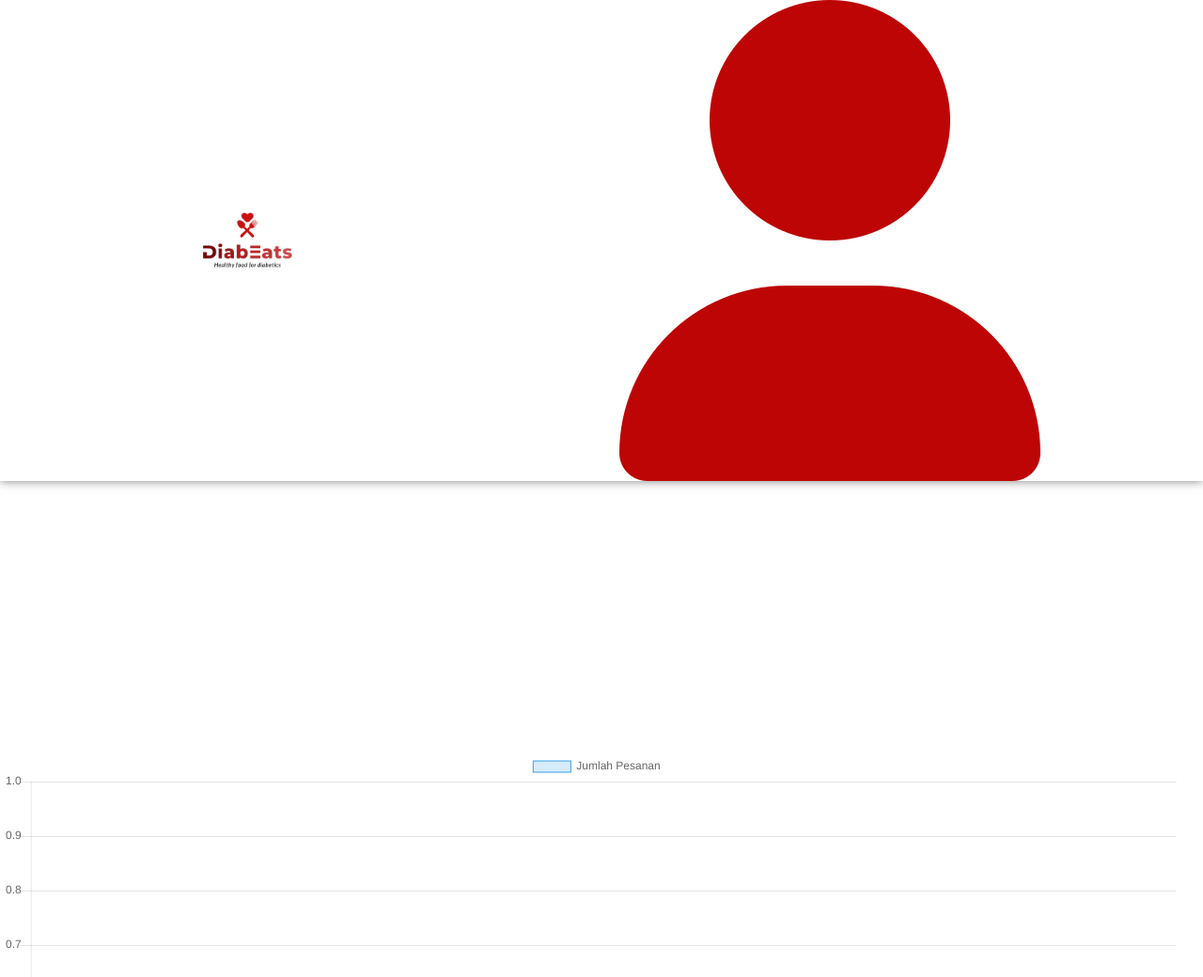
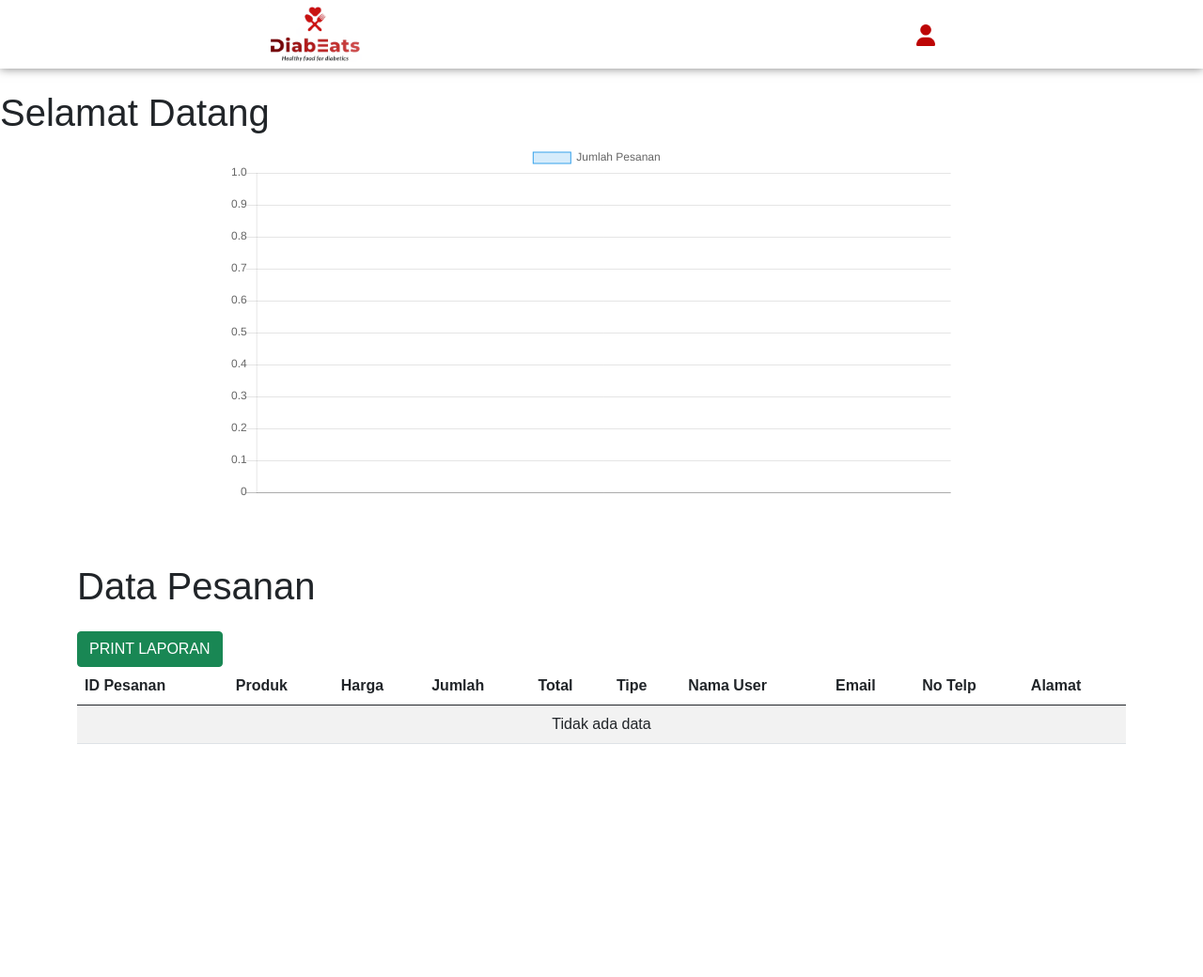
Before and after one commit to lintangaprilliaputri/Project-DiabEats, a PHP site: page /owner.php in a window 1280 px wide. Shown: the top 1040 px of the page at 94% size. After the commit the page ends 792 px from the top, so only its background shows below. Run offline with PHP 8.4, Linux system fonts and the light colour scheme; the visitor is signed in with stand-in values (Sample User, id 1); data that the repository does not hold is empty.

Commit message:
update terbaru

```diff
--- a/owner.php
+++ b/owner.php
@@ -41,7 +41,7 @@ if (isset($_SESSION['login'])) {
 </head>
 <body>
 
-    <section id="Home">
+    <section>
         <nav>
             <div class="logo">
                 <img src="image/logo DiabEats.png">
@@ -59,6 +59,7 @@ if (isset($_SESSION['login'])) {
                 </div>
             </div>
         </nav>
+        <br><br><br><br>
         <div class="main">
             <h1>Selamat Datang <?php echo $nama_pengguna; ?></h1>
         </div>
@@ -78,7 +79,8 @@ if (isset($_SESSION['login'])) {
     ?>
 
        <!-- Chart -->
-       <canvas id="pesananChart" width="400" height="200"></canvas>
+    <div style="width: 800px;margin: 0px auto;">
+       <canvas id="pesananChart"></canvas>
     </div>
 
     <script>
--- a/styleOwner.css
+++ b/styleOwner.css
@@ -3,15 +3,6 @@
     padding: 0;
     box-sizing: border-box;
     font-family: sans-serif;
-}
-
-html{
-    scroll-behavior: smooth;
-}
-
-section{
-    width: 100%;
-    height: 100vh;
 }
 
 section nav{
@@ -29,7 +20,41 @@ section nav{
 section nav .logo img{
     width: 100px;
     cursor: pointer;
-    margin-left: 40px;
+    margin: 7px 0;
+}
+
+section nav ul{
+    list-style: none;
+}
+
+section nav ul li{
+    display: inline-block;
+    margin: 0 15px;
+}
+
+section nav ul li a{
+    text-decoration: none;
+    color: #000;
+    font-weight: 500;
+    font-size: 17px;
+    transition: 0.1s;
+}
+
+section nav ul li a::after{
+    content: '';
+    width: 0;
+    height: 2px;
+    background: #bd0505;
+    display: block;
+    transition: 0.2s linear;
+}
+
+section nav ul li a:hover::after{
+    width: 100%;
+}
+
+section nav ul li a:hover{
+    color: #bd0505;
 }
 
 section nav .img {
@@ -37,30 +62,25 @@ section nav .img {
     height: 100px;
 }
 
+section nav .icon img {
+    margin-left: 20px;
+    width: 20px;
+    cursor: pointer;
+    transition: 0.3s;
+}
+
+section nav .icon img:hover{
+    color: #161616;
+}
+
 .sub-menu-wrap{
     position: absolute;
     top: 100%;
-    right: 5%;
+    right: 15%;
     width: 150px;
     max-height: 0px;
     overflow: hidden;
     transition: max-height 0.5s;
-}
-
-section .main {
-    display: flex;
-    flex: 1; /* Take the remaining height */
-    align-items: center;
-    flex-direction: column; /* Arrange children in a column */
-    text-align: center; /* Center text */
-}
-
-section .main h1 {
-    font-size: 20px;
-    font-family: Georgia, 'Times New Roman', Times, serif;
-    position: fixed; /* Posisi tetap relatif terhadap jendela browser */
-    left: 40%; /* Jarak dari kiri */
-    top: 100px; /* Jarak dari bawah navigasi */
 }
 
 .sub-menu-wrap.open-menu{
```
Also changed, not shown: admin.php (+9 -7 lines).
